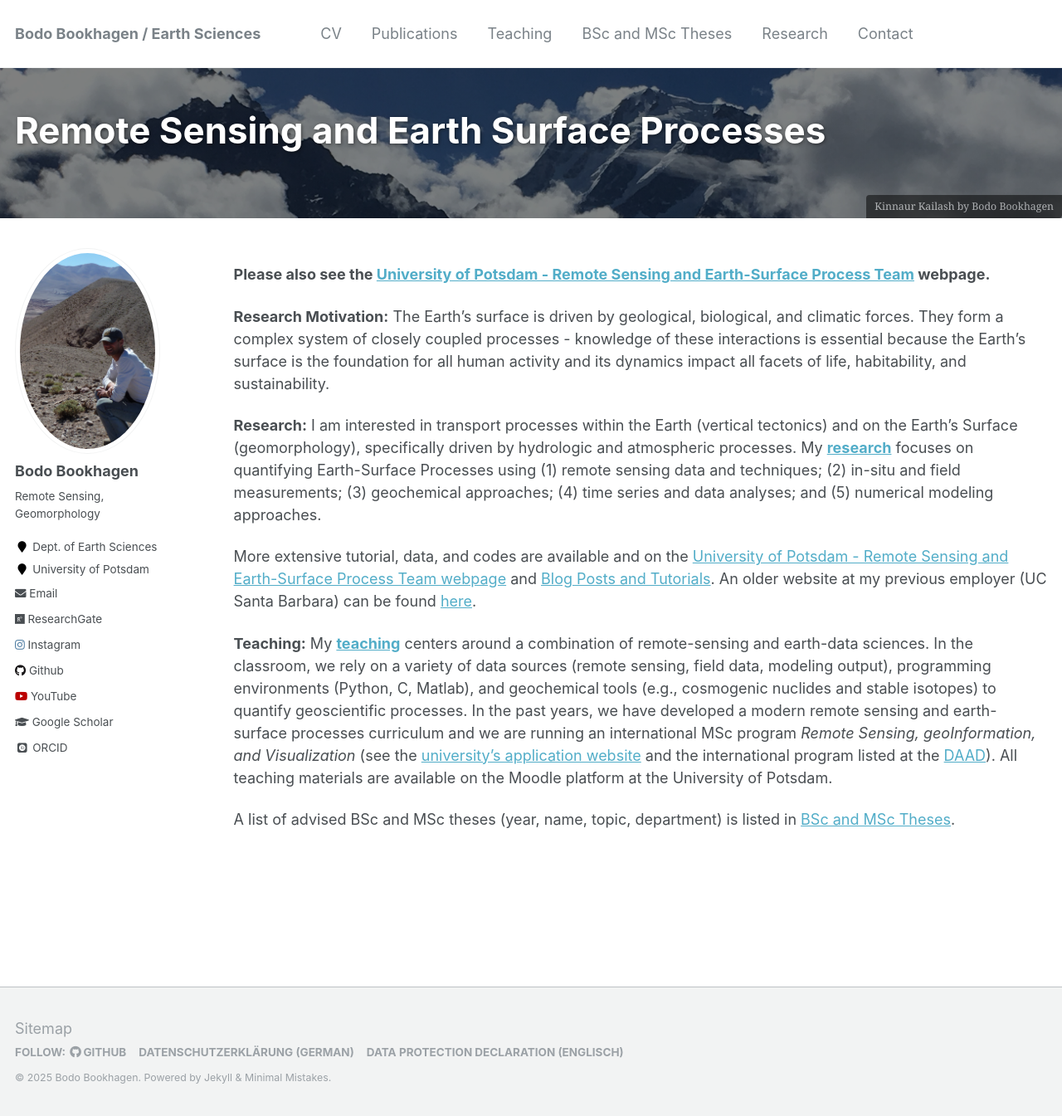
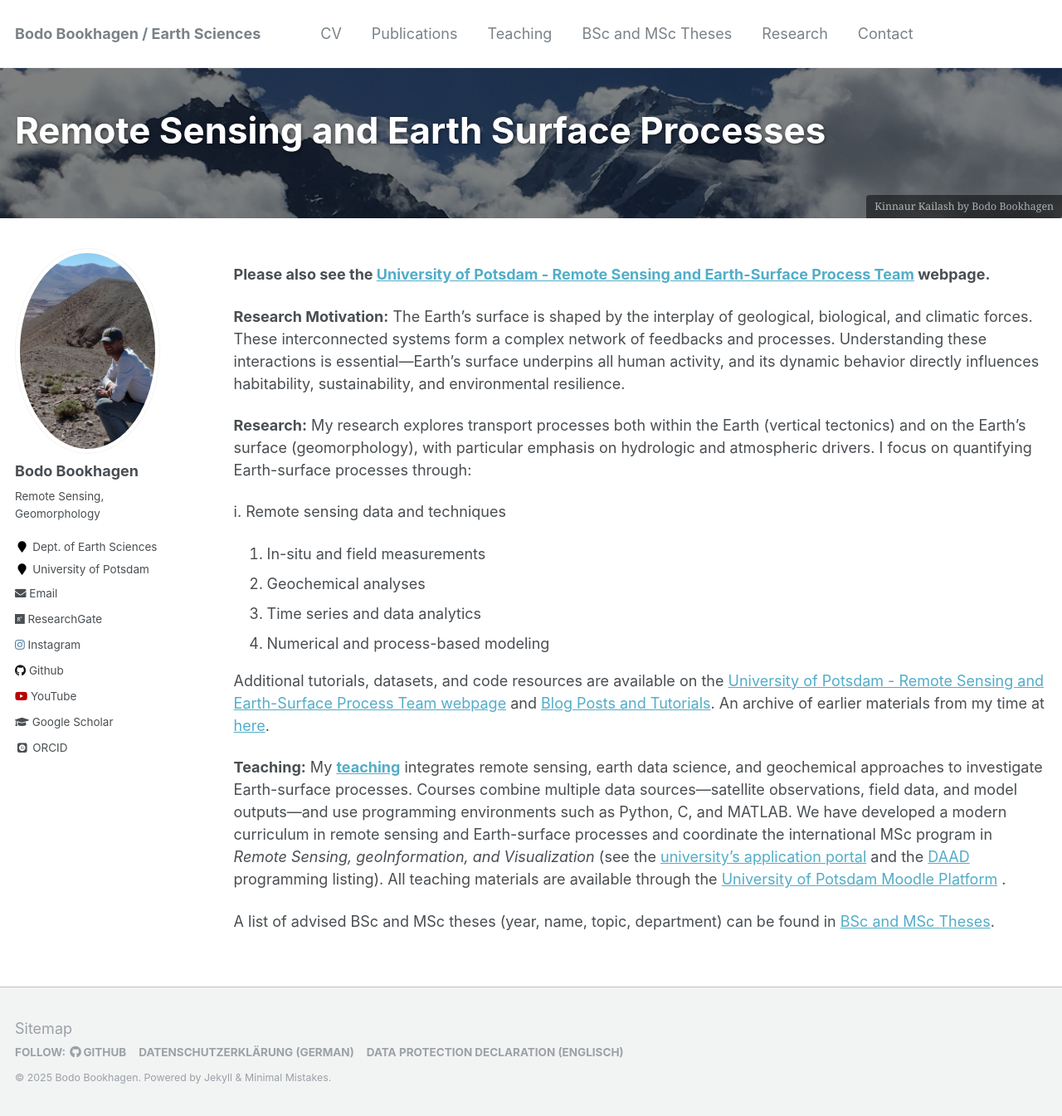
Before and after one commit to BodoBookhagen/BodoBookhagen.github.io, a Jekyll site: the page built from _pages/about.md, in a window 1280 px wide and 1345 px high. Shown: the whole window at 83% size. Built offline with Jekyll 4.4.1, drawn with Linux system fonts in a browser that asks for light colours; some web fonts are replaced.

Commit message:
`date +"%m-%d-Y"`

```diff
--- a/_pages/about.md
+++ b/_pages/about.md
@@ -16,12 +16,18 @@ excerpt: ""
 ---
 **Please also see the [University of Potsdam - Remote Sensing and Earth-Surface Process Team](http://UP-RS-ESP.github.io/) webpage.**
 
-**Research Motivation:** The Earth's surface is driven by geological, biological, and climatic forces. They form a complex system of closely coupled processes - knowledge of these interactions is essential because the Earth’s surface is the foundation for all human activity and its dynamics impact all facets of life, habitability, and sustainability.
+**Research Motivation:**  The Earth’s surface is shaped by the interplay of geological, biological, and climatic forces. These interconnected systems form a complex network of feedbacks and processes. Understanding these interactions is essential—Earth’s surface underpins all human activity, and its dynamic behavior directly influences habitability, sustainability, and environmental resilience.
 
-**Research:** I am interested in transport processes within the Earth (vertical tectonics) and on the Earth's Surface (geomorphology), specifically driven by hydrologic and atmospheric processes. My [**research**](http://bodobookhagen.github.io/research) focuses on quantifying Earth-Surface Processes using (1) remote sensing data and techniques; (2) in-situ and field measurements; (3) geochemical approaches; (4) time series and data analyses; and (5) numerical modeling approaches.
+**Research:**  My research explores transport processes both within the Earth (vertical tectonics) and on the Earth’s surface (geomorphology), with particular emphasis on hydrologic and atmospheric drivers. I focus on quantifying Earth-surface processes through:
 
-More extensive tutorial, data, and codes are available and on the [University of Potsdam - Remote Sensing and Earth-Surface Process Team webpage](http://UP-RS-ESP.github.io/) and [Blog Posts and Tutorials](https://up-rs-esp.github.io/year-archive/). An older website at my previous employer (UC Santa Barbara) can be found [here](http://www.geog.ucsb.edu/~bodo/).
+i. Remote sensing data and techniques
+2. In-situ and field measurements
+3. Geochemical analyses
+4. Time series and data analytics
+5. Numerical and process-based modeling
 
-**Teaching:** My [**teaching**](http://bodobookhagen.github.io/teaching) centers around a combination of remote-sensing and earth-data sciences. In the classroom, we rely on a variety of data sources (remote sensing, field data, modeling output), programming environments (Python, C, Matlab), and geochemical tools (e.g., cosmogenic nuclides and stable isotopes) to quantify geoscientific processes. In the past years, we have developed a modern remote sensing and earth-surface processes curriculum and we are running an international MSc program *Remote Sensing, geoInformation, and Visualization* (see the [university's application website](https://www.uni-potsdam.de/de/mnfakul/studium-und-lehre/master/remote-sensing-geoinformation-and-visualization.html) and the international program listed at the [DAAD](https://www.daad.de/deutschland/studienangebote/international-programmes/en/detail/4855/)). All teaching materials are available on the Moodle platform at the University of Potsdam.
+Additional tutorials, datasets, and code resources are available on the [University of Potsdam - Remote Sensing and Earth-Surface Process Team webpage](http://UP-RS-ESP.github.io/) and [Blog Posts and Tutorials](https://up-rs-esp.github.io/year-archive/). An archive of earlier materials from my time at [here](http://www.geog.ucsb.edu/~bodo/).
 
-A list of advised BSc and MSc theses (year, name, topic, department) is listed in [BSc and MSc Theses](http://bodobookhagen.github.io/theses).
+**Teaching:** My [**teaching**](http://bodobookhagen.github.io/teaching) integrates remote sensing, earth data science, and geochemical approaches to investigate Earth-surface processes. Courses combine multiple data sources—satellite observations, field data, and model outputs—and use programming environments such as Python, C, and MATLAB. We have developed a modern curriculum in remote sensing and Earth-surface processes and coordinate the international MSc program in *Remote Sensing, geoInformation, and Visualization* (see the [university's application portal](https://www.uni-potsdam.de/de/mnfakul/studium-und-lehre/master/remote-sensing-geoinformation-and-visualization.html) and the [DAAD](https://www.daad.de/deutschland/studienangebote/international-programmes/en/detail/4855/) programming listing). All teaching materials are available through the [University of Potsdam Moodle Platform](https://moodle2.uni-potsdam.de/) .
+
+A list of advised BSc and MSc theses (year, name, topic, department) can be found in [BSc and MSc Theses](http://bodobookhagen.github.io/theses).
```
